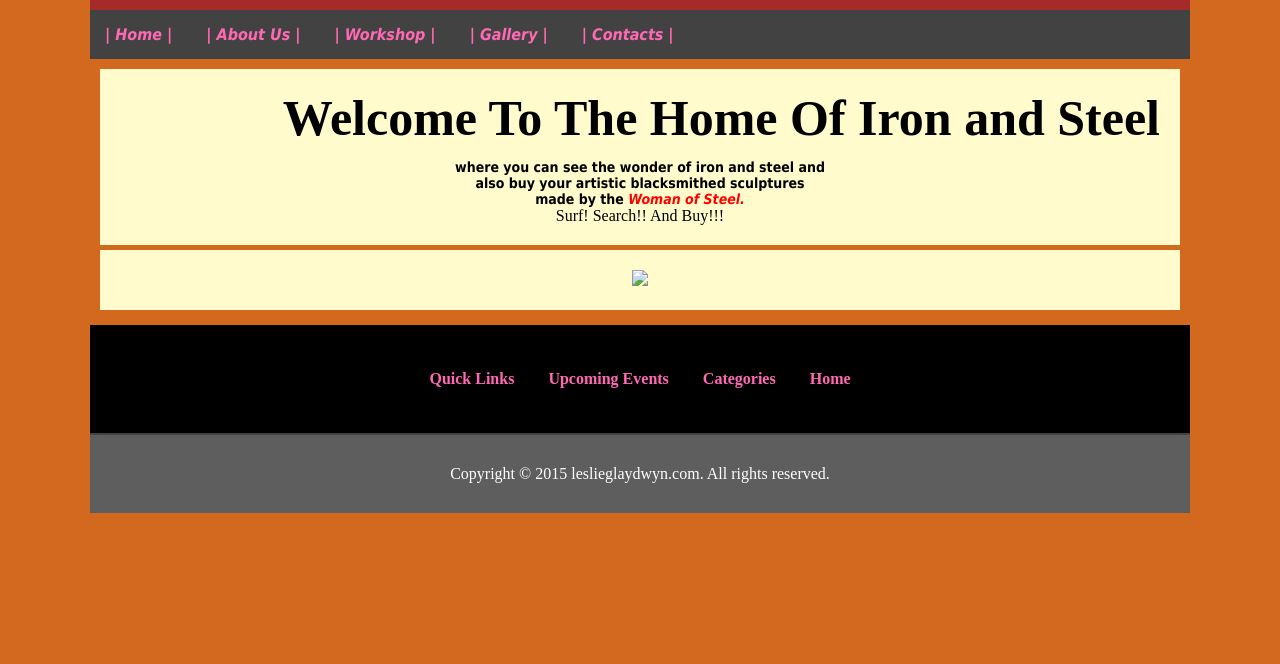
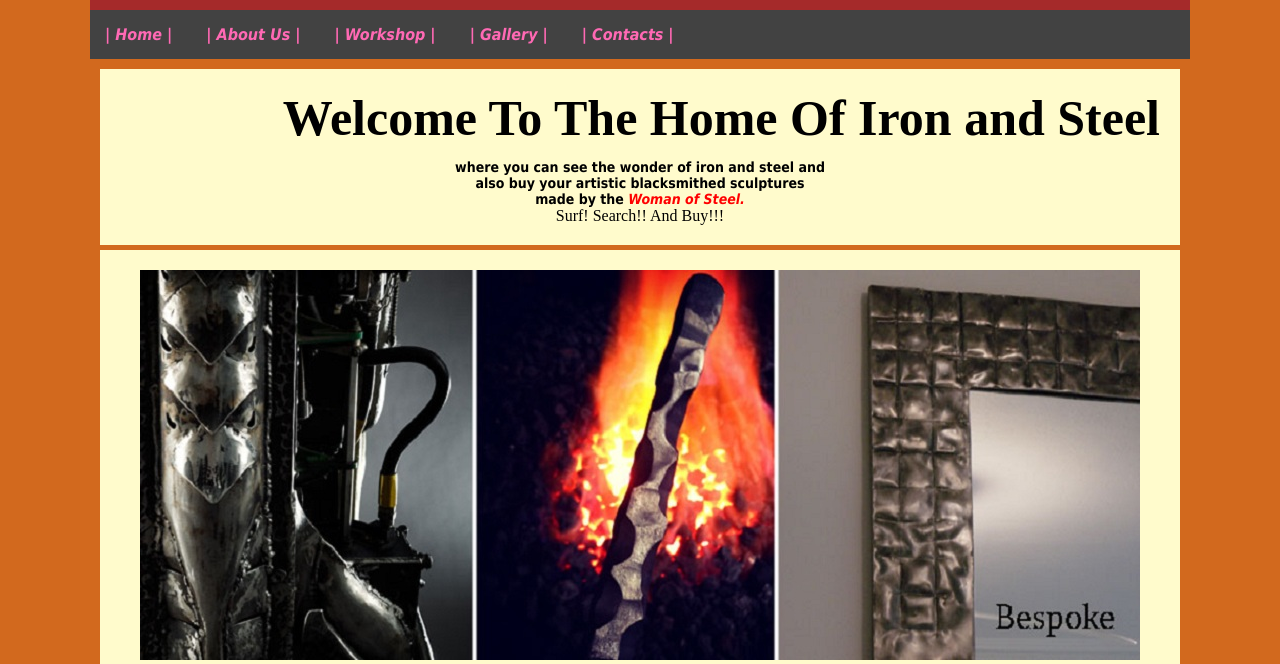
Before and after one commit to Arizie27/LeslieGladwyneBlacksmith, a plain HTML site: page index.html in a window 1280 px wide. Shown: the part 136-800 px from the top of the page. Drawn offline with Linux system fonts and the light colour scheme.

Commit message:
Update index.html

```diff
--- a/index.html
+++ b/index.html
@@ -36,7 +36,7 @@
 			</article>
 
 			<article class="mak">
-				<img src="pics/banner6.jpg">
+				<img src="banner6.jpg">
 			</article>
 		</section>
 
```
